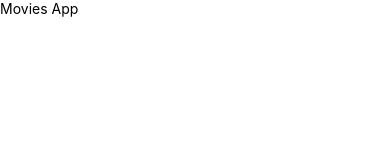
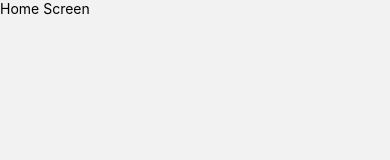
Before and after one commit to LucasMJuarez/movies-react-native, a React Native app: screen / in a window 390 px wide. Shown: the top 160 px of the page. Built offline with nearby package versions, Linux system fonts and the light colour scheme.

Commit message:
add navigation stuff

```diff
--- a/src/App.tsx
+++ b/src/App.tsx
@@ -1,12 +1,12 @@
-
 import React from 'react'
-import { Text, View } from 'react-native'
+import { NavigationContainer } from '@react-navigation/native'
+import Navigation from './presentation/navigation/Navigation'
 
 const App = () => {
   return (
-    <View>
-        <Text>Movies App</Text>
-    </View>
+    <NavigationContainer>
+      <Navigation />
+    </NavigationContainer>
   )
 }
 
--- /dev/null
+++ b/src/presentation/navigation/Navigation.tsx
@@ -0,0 +1,22 @@
+import { createStackNavigator } from '@react-navigation/stack';
+import HomeScreen from '../screens/home/HomeScreen';
+import DetailsScreen from '../screens/details/DetailsScreen';
+
+export type RootStackParamList = {
+  Home: undefined;
+  Details: { movieId: string };
+};
+
+const Stack = createStackNavigator<RootStackParamList>();
+
+export default function Navigation() {
+  return (
+    <Stack.Navigator screenOptions={{
+        headerShown:false
+    }}>
+      <Stack.Screen name="Home" component={HomeScreen} />
+      <Stack.Screen name="Details" component={DetailsScreen} />
+    </Stack.Navigator>
+  );
+
+}
```
Also changed, not shown: package.json (+8 -1 lines), 2 other files (tests, documents, lock files or other folders).
